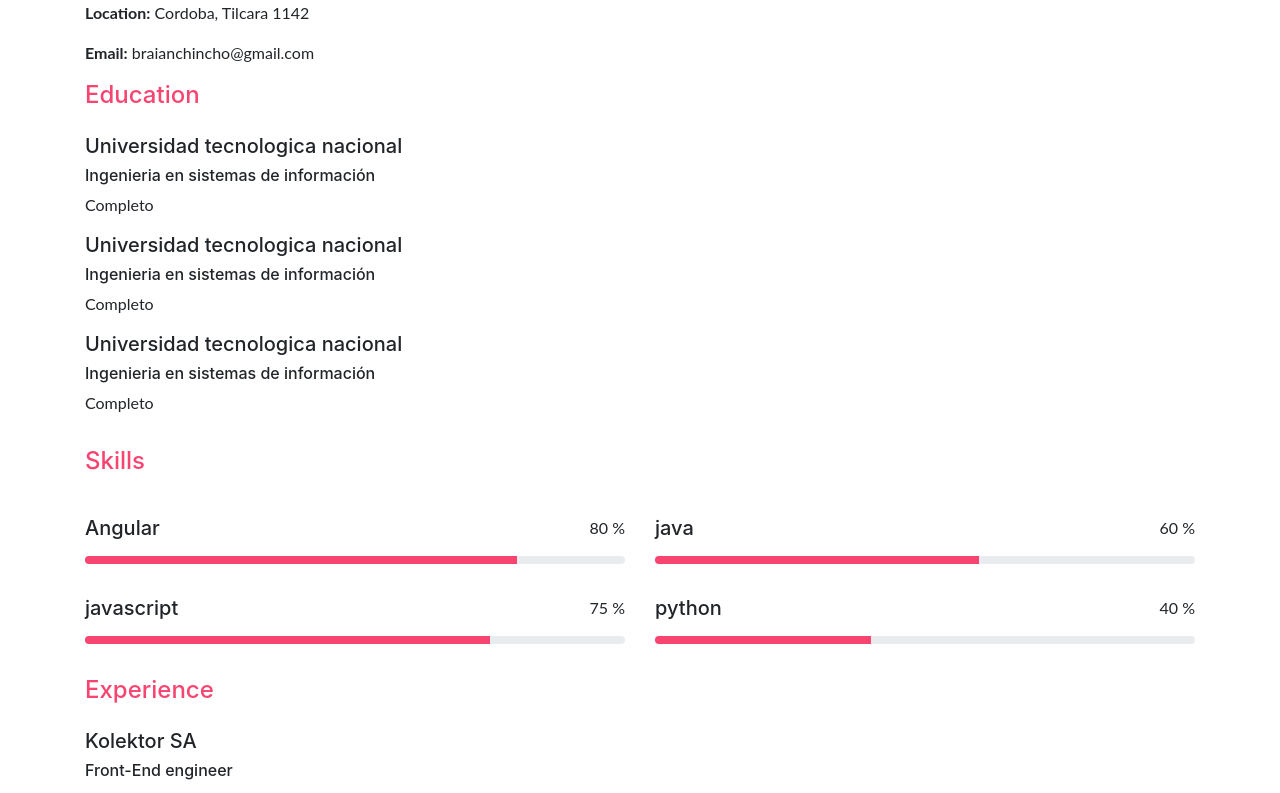
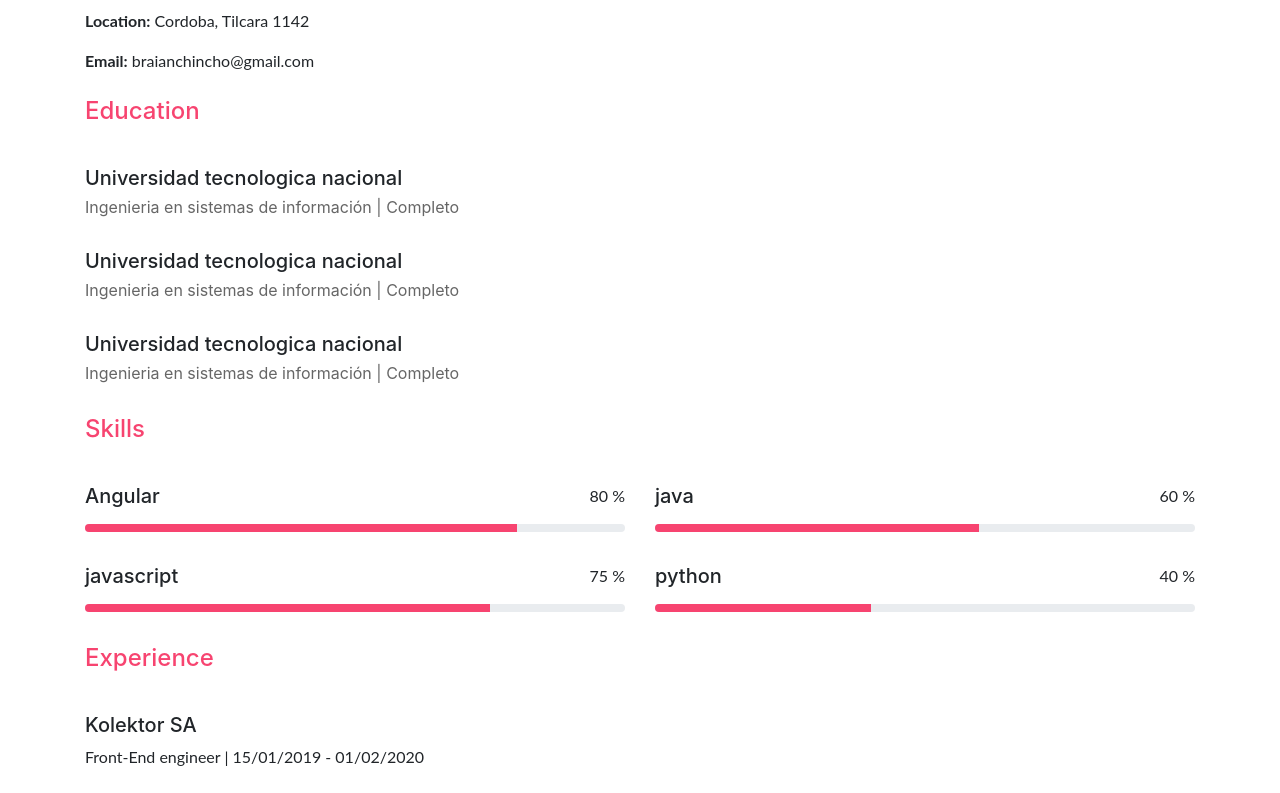
Before and after one commit to braianchincho/react-cv, a React (Create React App) app: page / in a window 1280 px wide. Shown: the part 220-1013 px from the top of the page. Built offline with nearby package versions, Linux system fonts and the light colour scheme.

Commit message:
Style fix

```diff
--- a/src/AboutMe.js
+++ b/src/AboutMe.js
@@ -3,7 +3,7 @@ import { formatDate } from "../resourse/dateFormater";
 const AboutMe = props => {
   const { birthday, location, mail } = props.aboutMe;
   return (
-    <section id="aboutme" className="mt-3">
+    <section id="aboutme" className="mt-4 mb-4">
       <h4>About me</h4>
       <p className="mt-4">
         Hello, My name is John Doe. Lorem ipsum dolor sit amet, usu sumo dicant
--- a/src/Education.js
+++ b/src/Education.js
@@ -2,10 +2,11 @@ import React from "react";
 
 const Education = ({ institution, career, state }) => {
   return (
-    <div>
+    <div className="mt-3 mb-3">
       <h5>{institution}</h5>
-      <h6>{career}</h6>
-      <p>{state}</p>
+      <h6 className="sub-title">
+        {career} | {state}
+      </h6>
     </div>
   );
 };
--- a/src/EducationList.js
+++ b/src/EducationList.js
@@ -5,7 +5,7 @@ const EducationList = ({ educationList }) => {
     return null;
   }
   return (
-    <section id="education" className="mt-3">
+    <section id="education" className="mt-4">
       <h4>Education</h4>
       <div className="row mt-4">
         {educationList.map(item => (
--- a/src/Experience.js
+++ b/src/Experience.js
@@ -2,11 +2,11 @@ import React from "react";
 import { formatDate } from "../resourse/dateFormater";
 const Experience = ({ institution, rol, startDate, endDate }) => {
   return (
-    <div>
+    <div className="mt-3 mb-3">
       <h5>{institution}</h5>
-      <h6>{rol}</h6>
       <p>
-        {formatDate(startDate)} - {endDate ? formatDate(endDate) : "Presente"}
+        {rol} | {formatDate(startDate)} -{" "}
+        {endDate ? formatDate(endDate) : "Presente"}
       </p>
     </div>
   );
--- a/src/style.css
+++ b/src/style.css
@@ -11,3 +11,7 @@ h4 {
 .progress-bar {
   background-color: #f74470;
 }
+.sub-title {
+  color: #666;
+  font-weight: 400;
+}
```
